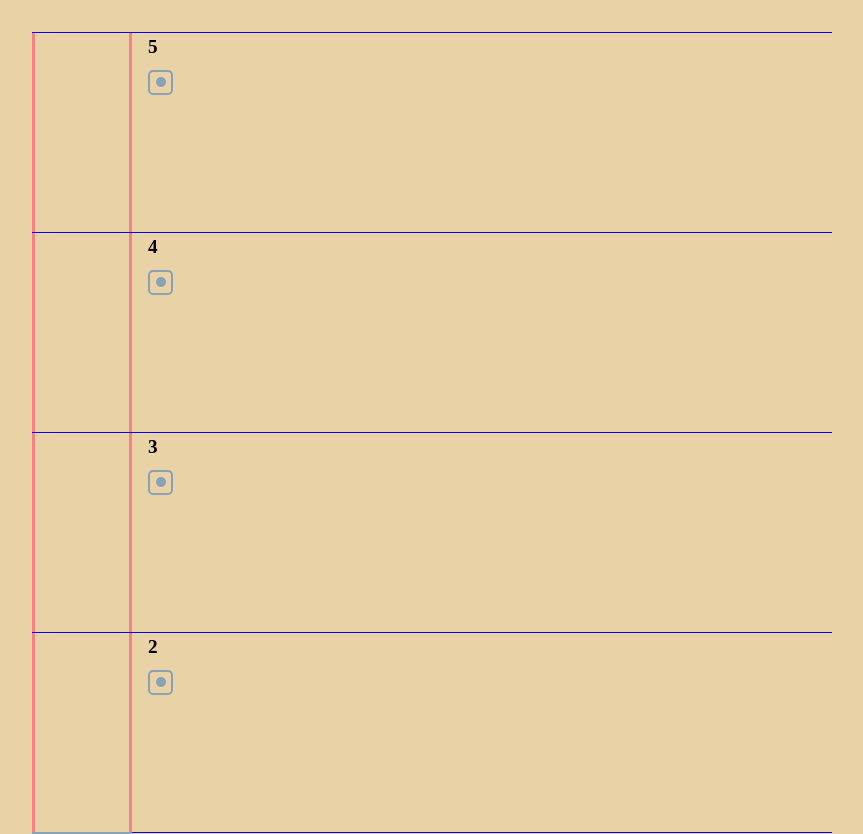
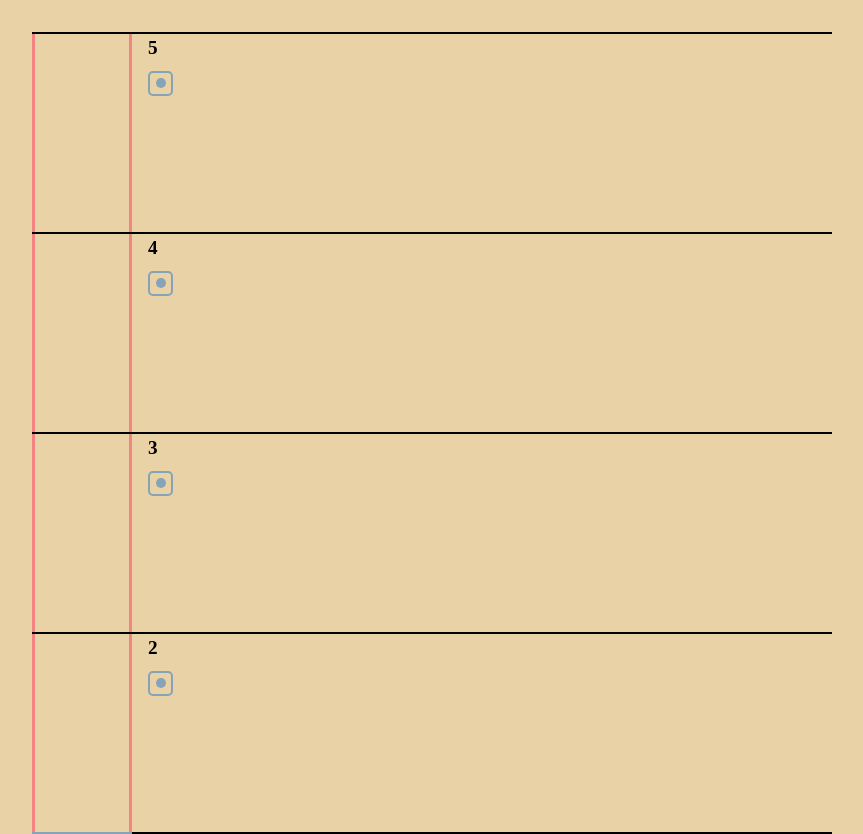
Before and after one commit to Qusz/gorchakov-test-trueconf, a Vue app: page / in a window 1280 px wide. Shown: the top 834 px of the page, without its empty margins (208-1071 px from the left). Built offline with nearby package versions, Linux system fonts and the light colour scheme.

Commit message:
changes border style

```diff
--- a/src/styles/components/Floor/Floor.scss
+++ b/src/styles/components/Floor/Floor.scss
@@ -3,7 +3,7 @@
 .floor {
   height: $floor-height;
 
-  border-top: 1px solid blue;
+  border-top: 2px solid $clr-black;
 
     &__wrapper {
       display: grid;
```
